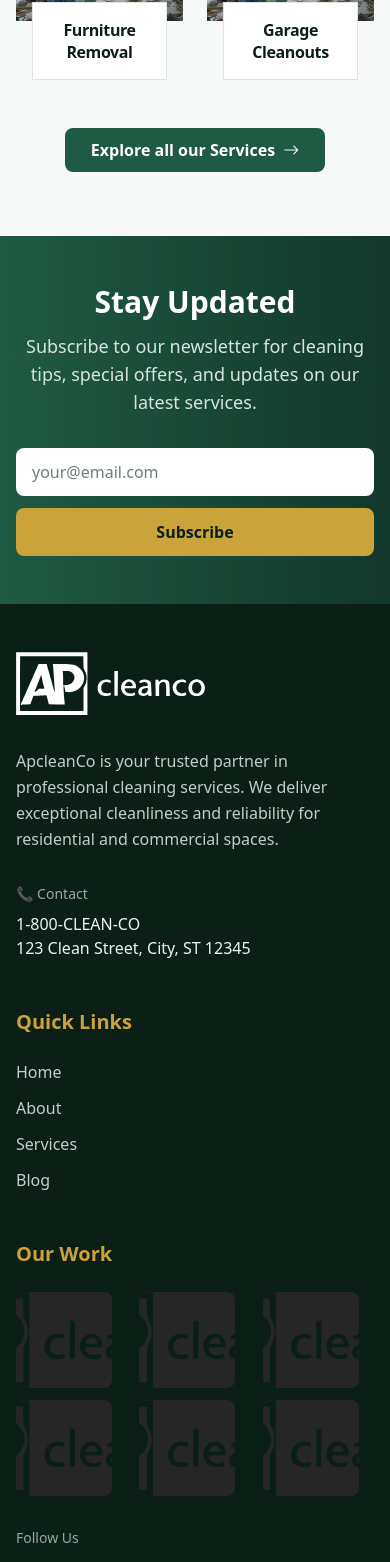
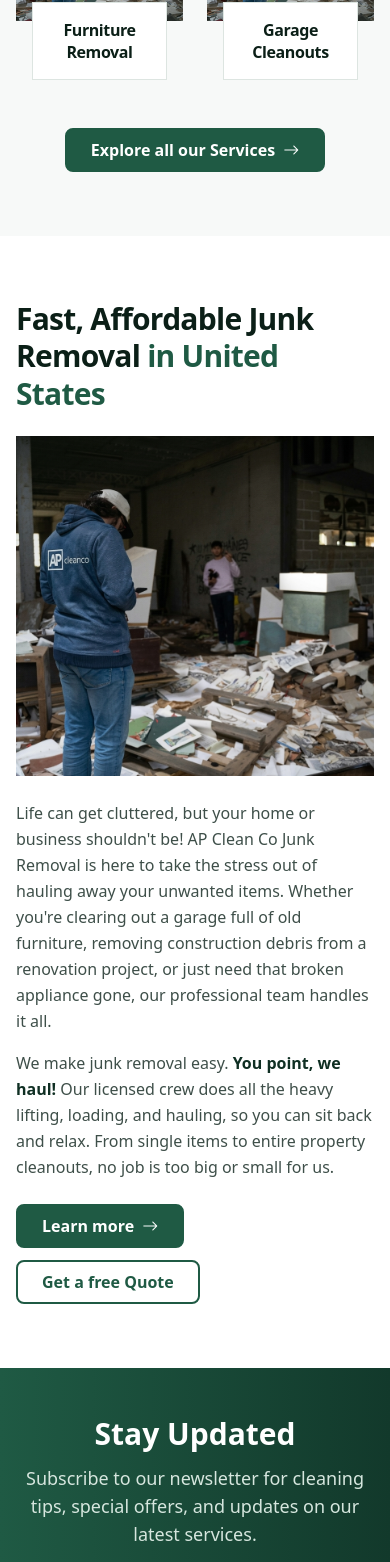
Before and after one commit to website-vikreta/apcleanco, a Next.js app: page / in a window 390 px wide. Shown: the part 1422-2984 px from the top of the page. Built offline with nearby package versions, Linux system fonts and the light colour scheme.

Commit message:
feat: about section — two-col layout, GSAP scroll entry animations, responsive CTAs

```diff
--- a/app/page.tsx
+++ b/app/page.tsx
@@ -1,12 +1,14 @@
 import React from 'react'
 import HeroSection from '@/components/Home/HeroSection'
 import ServicesSection from '@/components/Home/ServicesSection'
+import AboutSection from '@/components/Home/AboutSection'
 
 export default function HomePage() {
   return (
     <main>
       <HeroSection />
       <ServicesSection />
+      <AboutSection />
     </main>
   )
 }
--- /dev/null
+++ b/components/Home/AboutSection.tsx
@@ -0,0 +1,195 @@
+'use client'
+
+import React, { useRef } from 'react'
+import Image from 'next/image'
+import gsap from 'gsap'
+import { useGSAP } from '@gsap/react'
+import { ScrollTrigger } from 'gsap/ScrollTrigger'
+import Button from '../Button'
+
+gsap.registerPlugin(useGSAP, ScrollTrigger)
+
+// ── Component ─────────────────────────────────────────────────────────────────
+
+export default function AboutSection() {
+  const sectionRef = useRef<HTMLElement>(null)
+
+  useGSAP(
+    () => {
+      // ── Content fade-up on enter ──────────────────────────────────────────
+      gsap.from('.about-heading', {
+        y: 32,
+        opacity: 0,
+        duration: 0.75,
+        ease: 'power3.out',
+        scrollTrigger: {
+          trigger: '.about-heading',
+          start: 'top 85%',
+          toggleActions: 'play none none none',
+        },
+      })
+
+      gsap.from('.about-body', {
+        y: 24,
+        opacity: 0,
+        duration: 0.7,
+        ease: 'power3.out',
+        scrollTrigger: {
+          trigger: '.about-body',
+          start: 'top 85%',
+          toggleActions: 'play none none none',
+        },
+      })
+
+      gsap.from('.about-ctas', {
+        y: 20,
+        opacity: 0,
+        duration: 0.6,
+        ease: 'power2.out',
+        scrollTrigger: {
+          trigger: '.about-ctas',
+          start: 'top 90%',
+          toggleActions: 'play none none none',
+        },
+      })
+
+      gsap.from('.about-image-wrap', {
+        x: 40,
+        opacity: 0,
+        duration: 0.85,
+        ease: 'power3.out',
+        scrollTrigger: {
+          trigger: '.about-image-wrap',
+          start: 'top 80%',
+          toggleActions: 'play none none none',
+        },
+      })
+    },
+    { scope: sectionRef },
+  )
+
+  return (
+    <section
+      ref={sectionRef}
+      className="bg-white py-16 md:py-20 lg:py-28 px-4 sm:px-6 lg:px-8"
+      aria-labelledby="about-heading"
+    >
+      <div className="max-w-7xl mx-auto">
+
+        {/*
+          ── Desktop: two-column (60/40)
+          ── Mobile/tablet: stacked — heading → image → body → CTAs
+        */}
+        <div className="flex flex-col lg:grid lg:grid-cols-[3fr_2fr] lg:items-center lg:gap-16 xl:gap-20">
+
+          {/* ── LEFT: Content column ──────────────────────────────────────── */}
+          <div className="flex flex-col gap-6 lg:gap-8 order-1 lg:order-0">
+
+            {/* Heading — visible first on all screens */}
+            <h2
+              id="about-heading"
+              className="about-heading text-3xl md:text-4xl lg:text-5xl font-bold text-primary-900 tracking-tight leading-tight"
+            >
+              Fast, Affordable Junk Removal{' '}
+              <span className="text-primary-500">in United States</span>
+            </h2>
+
+            {/* Image — shown here only on sm/md, hidden on lg+ (no parallax needed) */}
+            <div
+              className="about-image-wrap relative w-full overflow-hidden lg:hidden order-2"
+              style={{ height: '340px' }}
+              aria-hidden="true"
+            >
+              <div className="absolute inset-0">
+                <Image
+                  src="/hero-image.png"
+                  alt="AP Clean Co team removing junk"
+                  fill
+                  sizes="100vw"
+                  className="object-cover"
+                  priority={false}
+                />
+                {/* Subtle gradient overlay */}
+                <div
+                  aria-hidden="true"
+                  className="absolute inset-0 bg-linear-to-br from-primary-900/15 via-transparent to-transparent"
+                />
+              </div>
+            </div>
+
+            {/* Body */}
+            <div className="about-body flex flex-col gap-4 order-3">
+              <p className="text-neutral-700 text-base md:text-lg leading-relaxed">
+                Life can get cluttered, but your home or business shouldn&apos;t be!
+                AP Clean Co Junk Removal is here to take the stress out of hauling away
+                your unwanted items. Whether you&apos;re clearing out a garage full of old
+                furniture, removing construction debris from a renovation project, or just
+                need that broken appliance gone, our professional team handles it all.
+              </p>
+              <p className="text-neutral-700 text-base md:text-lg leading-relaxed">
+                We make junk removal easy. <strong className="text-primary-800 font-semibold">You point, we haul!</strong>{' '}
+                Our licensed crew does all the heavy lifting, loading, and hauling, so you
+                can sit back and relax. From single items to entire property cleanouts, no
+                job is too big or small for us.
+              </p>
+            </div>
+
+            {/* CTAs */}
+            <div
+              className="about-ctas flex flex-row flex-wrap gap-3 md:gap-4 order-4"
+              role="group"
+              aria-label="About us call to action buttons"
+            >
+              <Button
+                variant="primary"
+                size="md"
+                className="lg:px-8 lg:py-4 lg:text-lg lg:h-14 lg:rounded-xl"
+                icon={<i className="bi bi-arrow-right text-base lg:text-lg leading-none" aria-hidden="true" />}
+                iconPosition="right"
+                aria-label="Learn more about AP Clean Co"
+              >
+                Learn more
+              </Button>
+              <Button
+                variant="secondary"
+                size="md"
+                className="lg:px-8 lg:py-4 lg:text-lg lg:h-14 lg:rounded-xl"
+                aria-label="Get a free quote"
+              >
+                Get a free Quote
+              </Button>
+            </div>
+
+          </div>
+
+          {/* ── RIGHT: Image column — desktop only ───────────────────────── */}
+          <div
+            className="about-image-wrap hidden lg:block relative overflow-hidden"
+            aria-hidden="true"
+          >
+            {/* Tall aspect ratio container */}
+            <div
+              className="relative w-full overflow-hidden"
+              style={{ paddingBottom: '130%' }}
+            >
+              <div className="absolute inset-0">
+                <Image
+                  src="/hero-image.png"
+                  alt="AP Clean Co team removing junk"
+                  fill
+                  sizes="40vw"
+                  className="object-cover"
+                />
+                <div
+                  aria-hidden="true"
+                  className="absolute inset-0 bg-linear-to-br from-primary-900/15 via-transparent to-transparent"
+                />
+              </div>
+            </div>
+          </div>
+
+        </div>
+      </div>
+    </section>
+  )
+}
```
